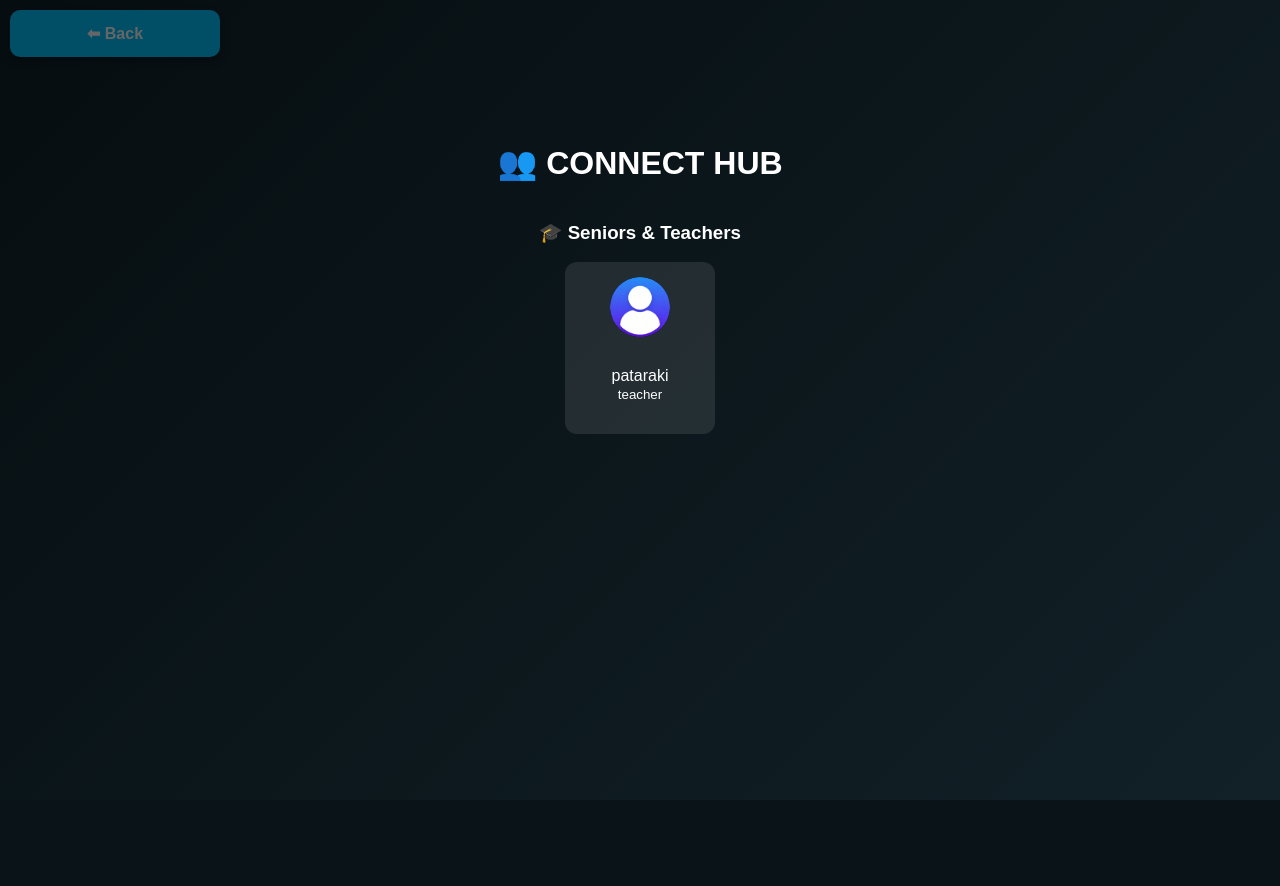
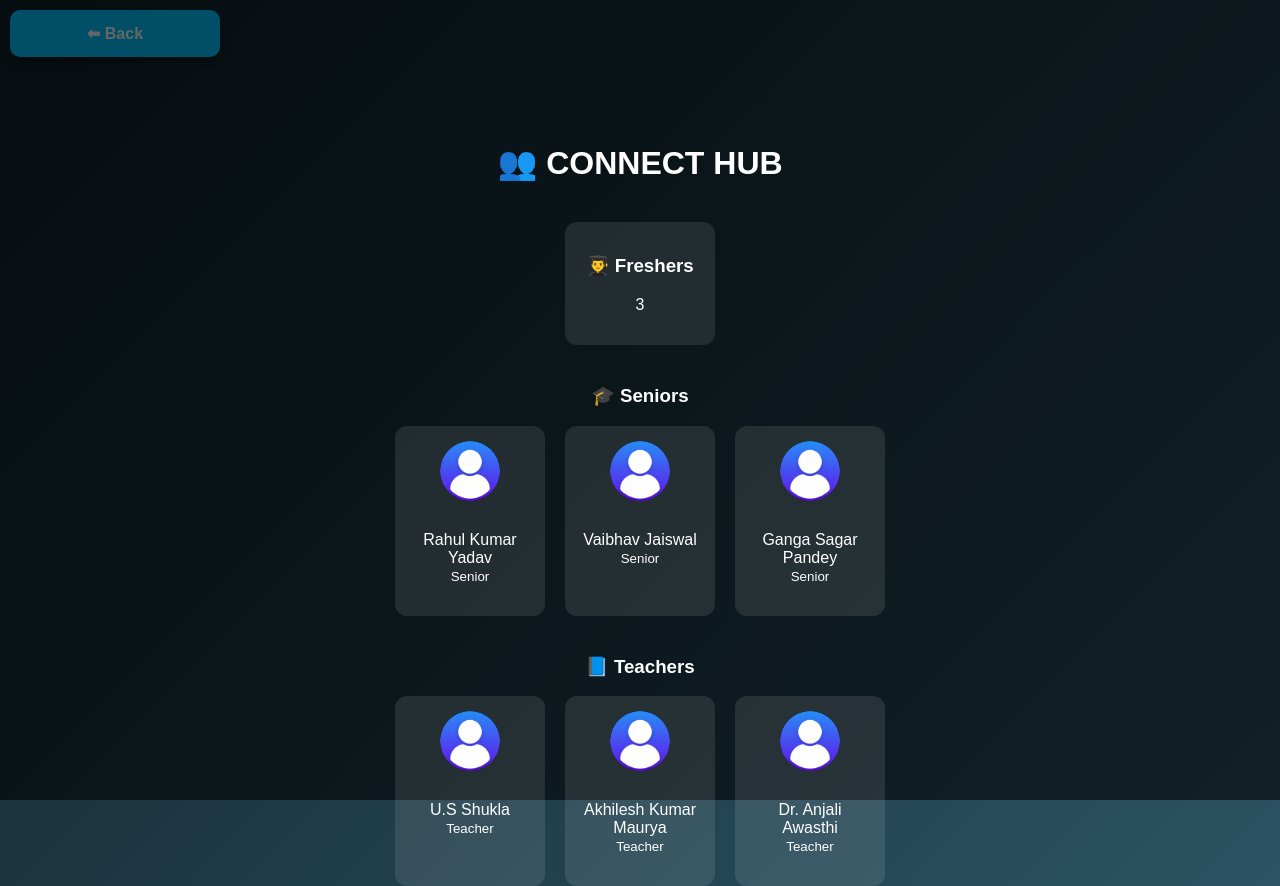
Before and after one commit to VermaJii6393/project, a Flask app: page /connect in a window 1280 px wide. Before the commit the page ends 800 px from the top, so only its background shows below. Run offline with Flask 3, Linux system fonts and the light colour scheme; data comes from the database, SQL or seed files in the repository; both versions use the stored data as it was after the commit.

Commit message:
update connect page

```diff
--- a/app.py
+++ b/app.py
@@ -182,12 +182,31 @@ def connect():
     conn = sqlite3.connect("users.db")
     c = conn.cursor()
 
+    # ONLY seniors + teachers for cards
     c.execute("SELECT name, role FROM users WHERE role IN ('teacher', 'senior')")
-    users = c.fetchall()
+    db_users = c.fetchall()
+
+    # COUNT ONLY freshers
+    c.execute("SELECT COUNT(*) FROM users WHERE role='fresher'")
+    fresher_count = c.fetchone()[0]
+
+    # COUNT seniors
+    c.execute("SELECT COUNT(*) FROM users WHERE role='senior'")
+    senior_count = c.fetchone()[0]
+
+    # COUNT teachers
+    c.execute("SELECT COUNT(*) FROM users WHERE role='teacher'")
+    teacher_count = c.fetchone()[0]
 
     conn.close()
 
-    return render_template("connect.html", users=users)
+    return render_template(
+        "connect.html",
+        db_users=db_users,
+        fresher_count=fresher_count,
+        senior_count=senior_count,
+        teacher_count=teacher_count
+    )
 # ===================== CLASSROOM =====================
 @app.route("/classroom")
 def classroom():
--- a/templates/connect.html
+++ b/templates/connect.html
@@ -1,7 +1,7 @@
 <!DOCTYPE html>
 <html>
 <head>
-    <title>Connect</title>
+    <title>Connect Hub</title>
 
     <link rel="stylesheet" href="{{ url_for('static', filename='style.css') }}">
 
@@ -16,28 +16,62 @@
 
     <h2>👥 Connect Hub</h2>
 
-    <!-- SENIORS + TEACHERS (DYNAMIC FROM DATABASE) -->
+    <!-- ================= FRESHER COUNT ONLY ================= -->
     <div class="section">
-        <h3>🎓 Seniors & Teachers</h3>
+        <div class="card-container">
+
+            <div class="card">
+                <h3>👨‍🎓 Freshers</h3>
+                <p>{{ fresher_count }}</p>
+            </div>
+
+        </div>
+    </div>
+
+    <!-- ================= SENIORS (STATIC 3 CARDS) ================= -->
+    <div class="section">
+        <h3>🎓 Seniors</h3>
 
         <div class="card-container">
 
-            {% if users %}
+            <div class="card">
+                <img src="{{ url_for('static', filename='user.png') }}">
+                <p>Rahul Kumar Yadav<br><small>Senior</small></p>
+            </div>
 
-                {% for user in users %}
-                <div class="card">
-                    <img src="{{ url_for('static', filename='user.png') }}">
+            <div class="card">
+                <img src="{{ url_for('static', filename='user.png') }}">
+                <p>Vaibhav Jaiswal<br><small>Senior</small></p>
+            </div>
 
-                    <p>
-                        {{ user[0] }}<br>
-                        <small>{{ user[1] }}</small>
-                    </p>
-                </div>
-                {% endfor %}
+            <div class="card">
+                <img src="{{ url_for('static', filename='user.png') }}">
+                <p>Ganga Sagar Pandey<br><small>Senior</small></p>
+            </div>
 
-            {% else %}
-                <p>No users available yet.</p>
-            {% endif %}
+        </div>
+    </div>
+
+    <!-- ================= TEACHERS (STATIC 3 CARDS) ================= -->
+    <div class="section">
+        <h3>📘 Teachers</h3>
+
+        <div class="card-container">
+
+            <div class="card">
+                <img src="{{ url_for('static', filename='user.png') }}">
+                <p>U.S Shukla<br><small>Teacher</small></p>
+            </div>
+
+            <div class="card">
+                <img src="{{ url_for('static', filename='user.png') }}">
+                <p>Akhilesh Kumar Maurya<br><small>Teacher</small></p>
+            </div>
+
+            <div class="card">
+                <img src="{{ url_for('static', filename='user.png') }}">
+                <p>Dr. Anjali Awasthi<br><small>Teacher</small></p>
+            </div>
 
         </div>
     </div>
```
Also changed, not shown: users.db.
